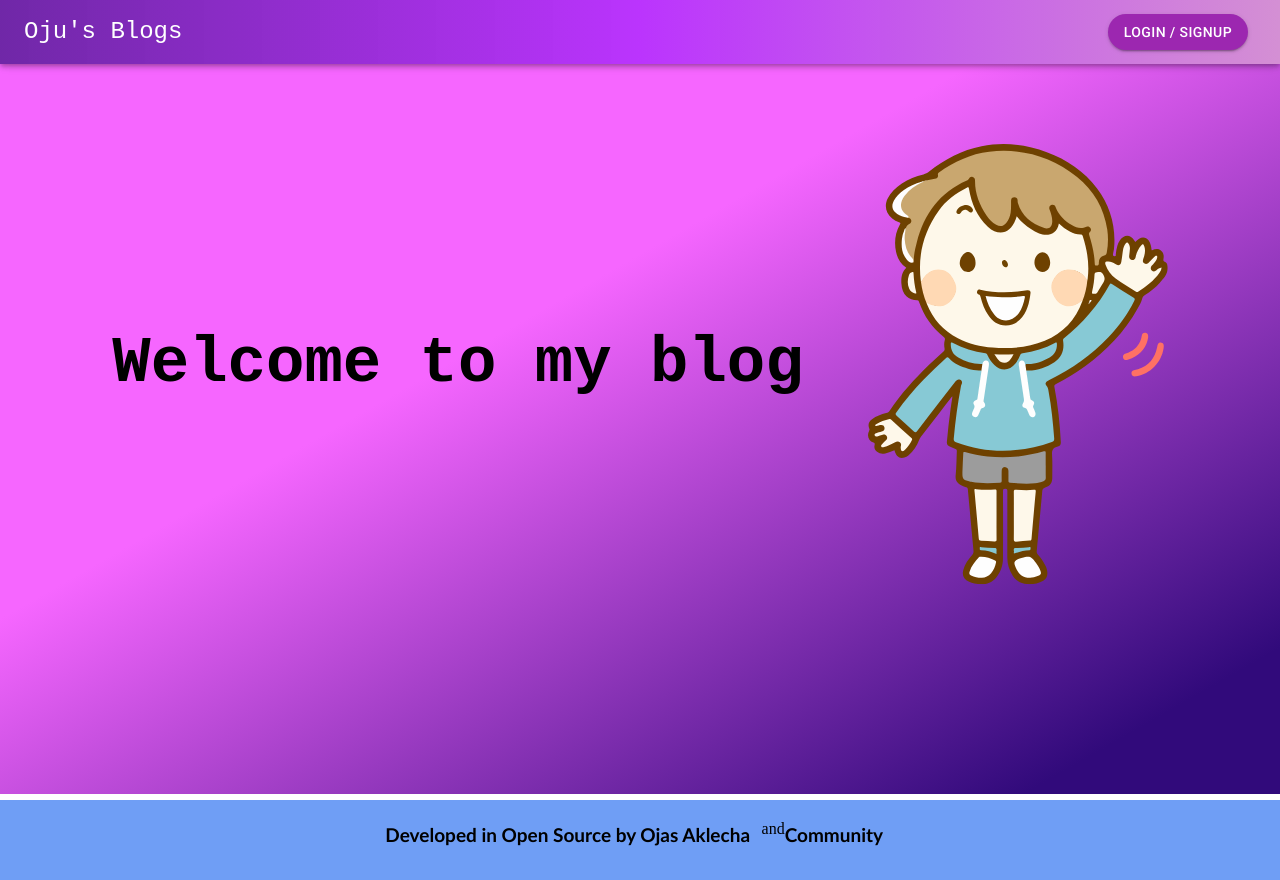
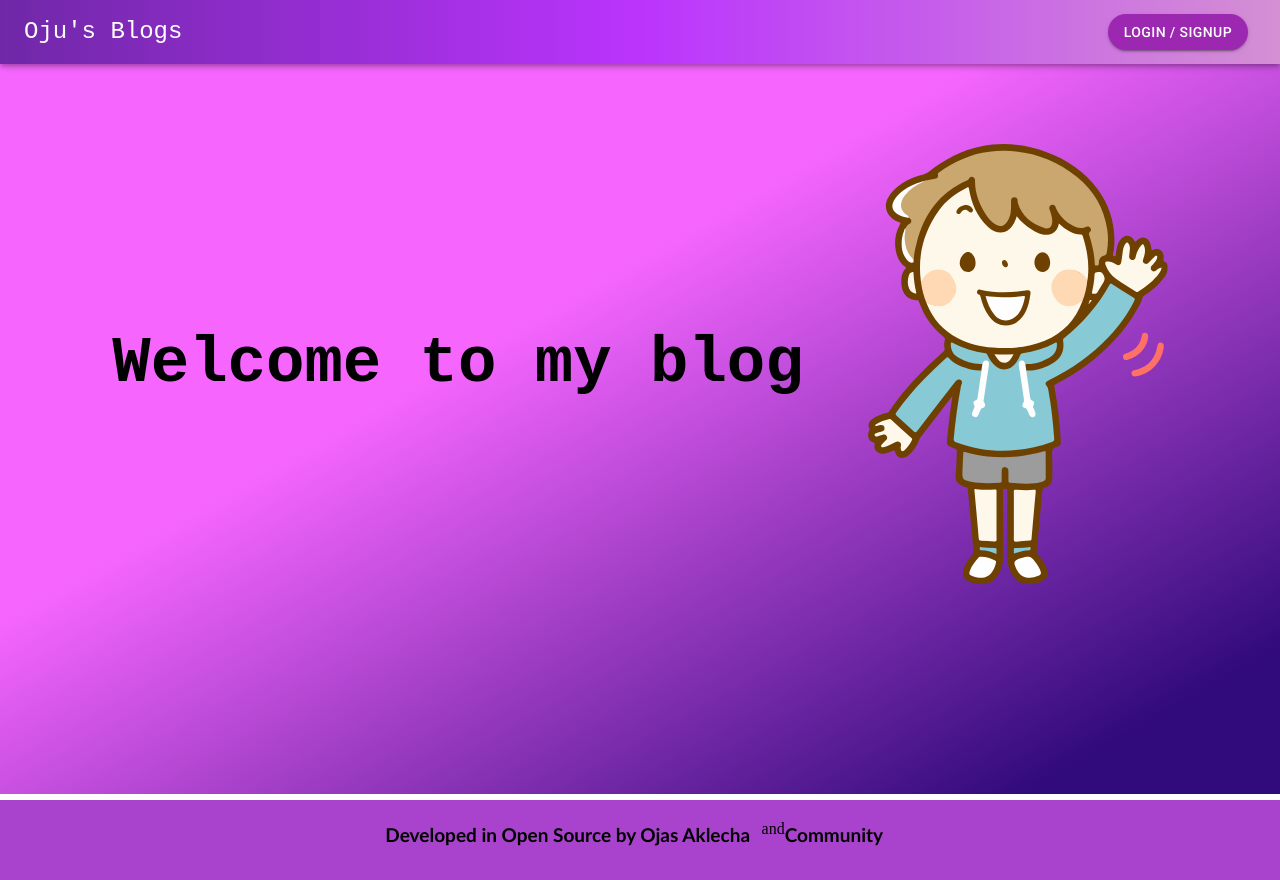
Before and after one commit to ojasaklechayt/Oju-s-Blogs, a React (Create React App) app in the folder Frontend/frontend/: page / in a window 1280 px wide. Built offline with nearby package versions, Linux system fonts and the light colour scheme.

Commit message:
Update index.css

```diff
--- a/Frontend/frontend/src/index.css
+++ b/Frontend/frontend/src/index.css
@@ -6,7 +6,7 @@
 }
 
 footer{
-  background-color:rgb(111, 158, 245);
+  background-color:#A942CC;
   width: 100%;
   height: 5rem;
   margin-bottom: 0% !important;
```
